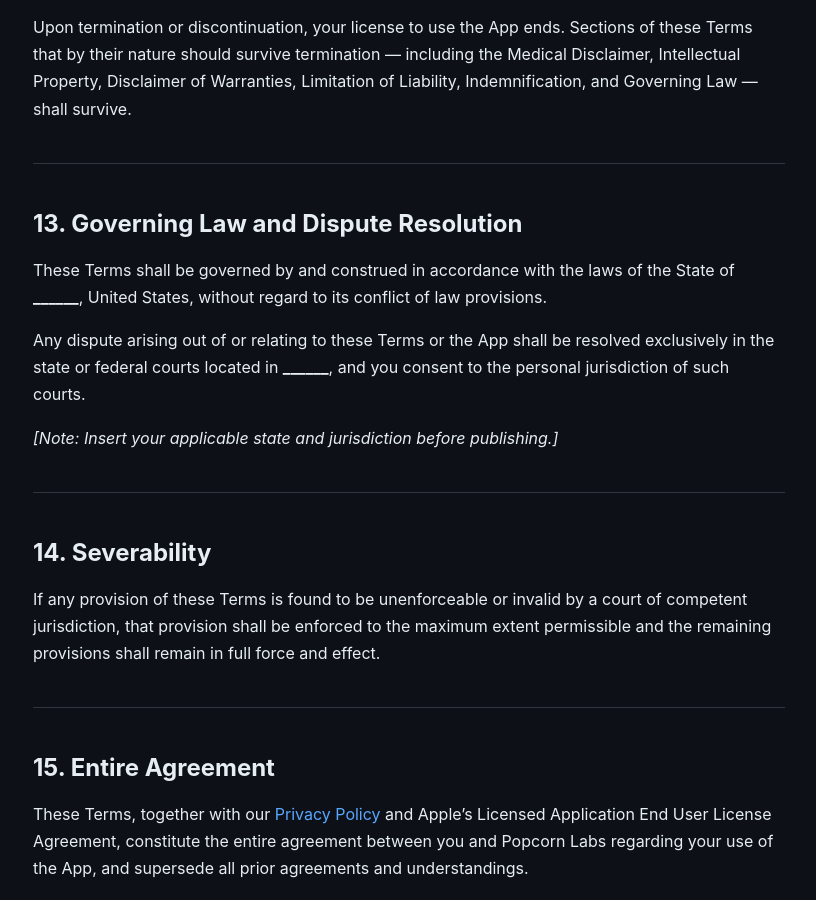
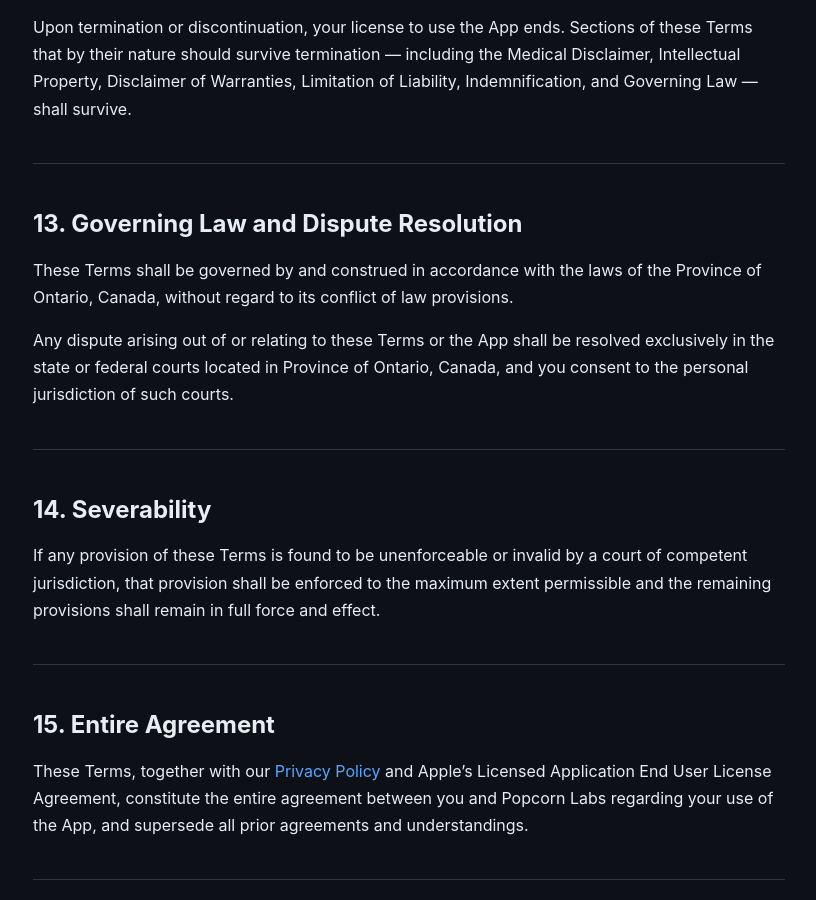
Before and after one commit to PopcornLabs/popcornlabs.github.io, a Jekyll site: the page built from apps/soothe/terms.md, in a window 1280 px wide and 900 px high, scrolled down 8489 px. Shown: the whole window, without its empty margins (231-1047 px from the left). Built offline with Jekyll 4.4.1, drawn with Linux system fonts in a browser that asks for light colours.

Commit message:
Updates to tos

```diff
--- a/apps/soothe/terms.md
+++ b/apps/soothe/terms.md
@@ -241,11 +241,9 @@
 
 ## 13. Governing Law and Dispute Resolution
 
-These Terms shall be governed by and construed in accordance with the laws of the State of __________________, United States, without regard to its conflict of law provisions.
+These Terms shall be governed by and construed in accordance with the laws of the Province of Ontario, Canada, without regard to its conflict of law provisions.
 
-Any dispute arising out of or relating to these Terms or the App shall be resolved exclusively in the state or federal courts located in __________________, and you consent to the personal jurisdiction of such courts.
-
-*[Note: Insert your applicable state and jurisdiction before publishing.]*
+Any dispute arising out of or relating to these Terms or the App shall be resolved exclusively in the state or federal courts located in Province of Ontario, Canada, and you consent to the personal jurisdiction of such courts.
 
 ---
 
@@ -257,7 +255,7 @@
 
 ## 15. Entire Agreement
 
-These Terms, together with our [Privacy Policy](https://www.popcornlabs.com/apps/soothe/privacy/) and Apple's Licensed Application End User License Agreement, constitute the entire agreement between you and Popcorn Labs regarding your use of the App, and supersede all prior agreements and understandings.
+These Terms, together with our [Privacy Policy](https://www.popcornlabs.com/apps/soothe/privacy.html) and Apple's Licensed Application End User License Agreement, constitute the entire agreement between you and Popcorn Labs regarding your use of the App, and supersede all prior agreements and understandings.
 
 ---
 
@@ -287,4 +285,4 @@
 | **Last Updated** | February 26, 2026 |
 | **Published by** | Popcorn Labs |
 | **Website** | [www.popcornlabs.com](https://www.popcornlabs.com) |
-| **Hosted at** | [popcornlabs.com/apps/soothe/terms](https://www.popcornlabs.com/apps/soothe/terms/) |
+| **Hosted at** | [popcornlabs.com/apps/soothe/terms](https://www.popcornlabs.com/apps/soothe/terms.html) |
```
